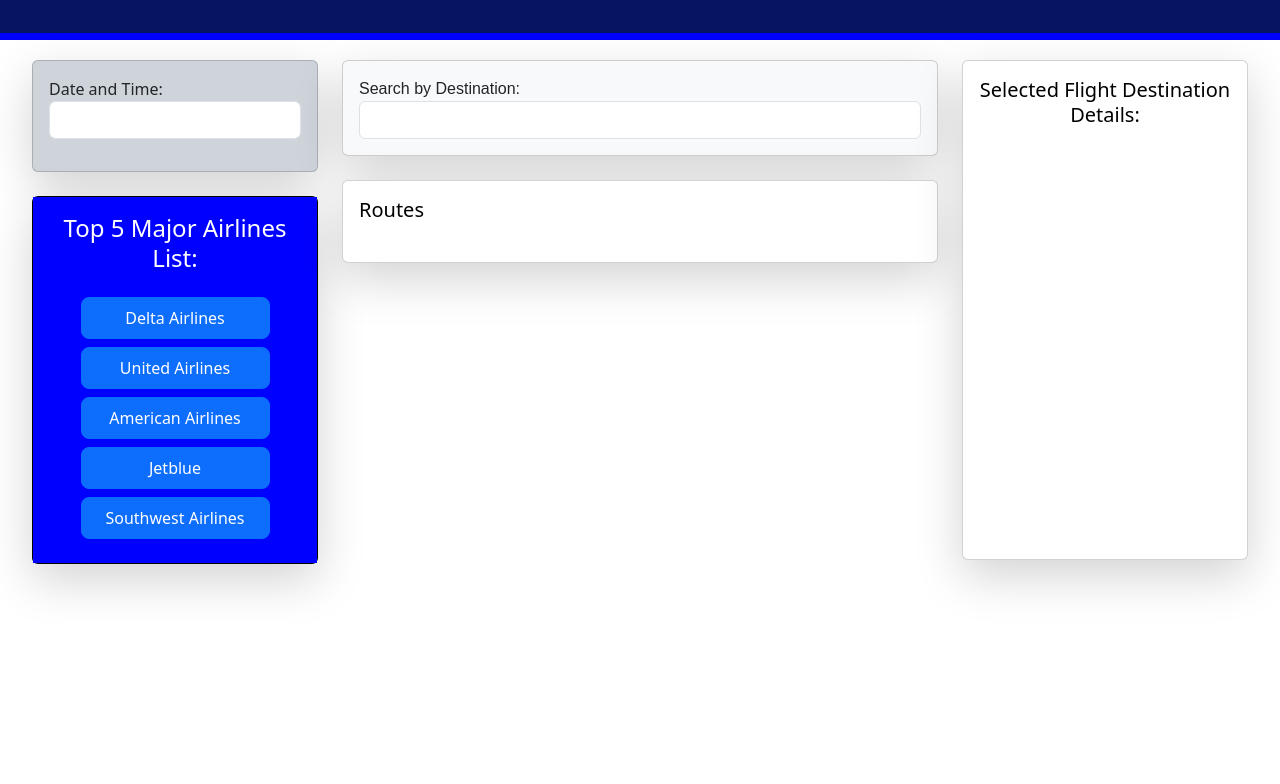
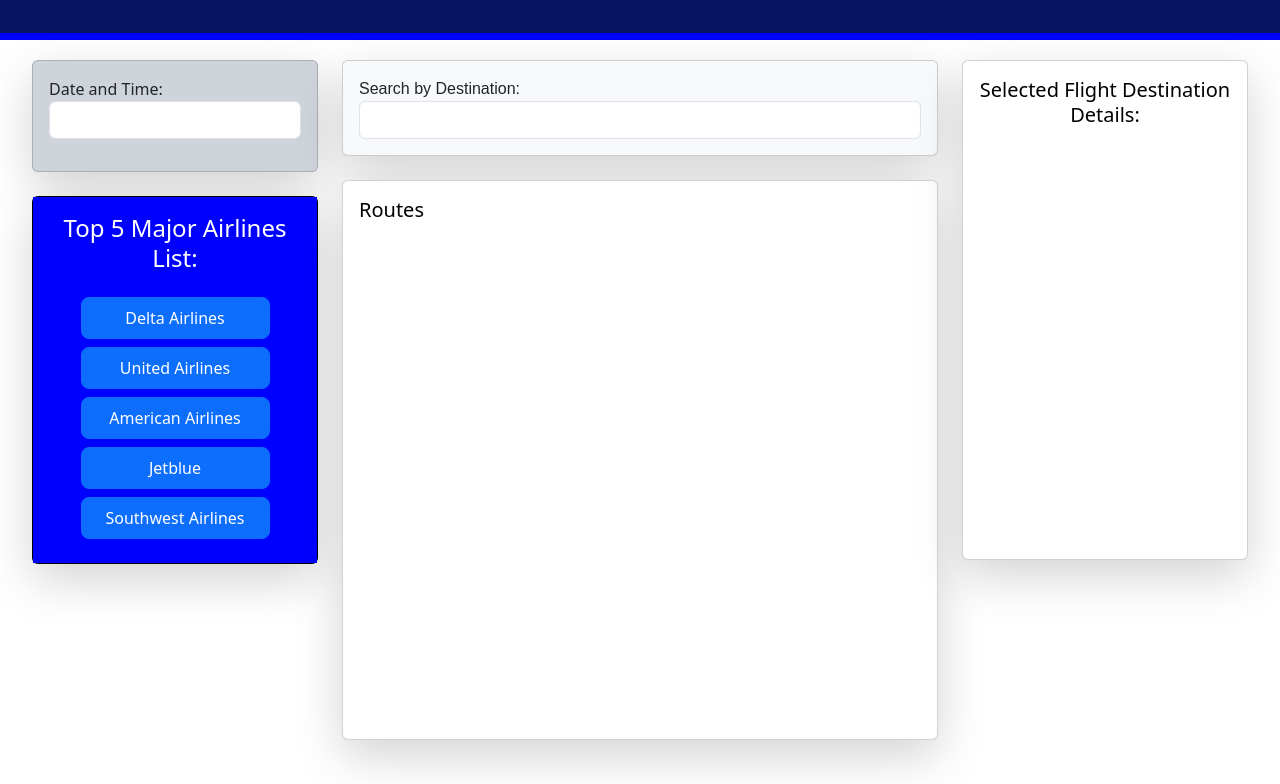
Before and after one commit to GR-Uconn-coding-bootcamp-projects/Top-Major-Airline-Tracking-App_Group2, a plain HTML site: page index.html in a window 1280 px wide. Shown: the part 95-879 px from the top of the page. Before the commit the page ends 800 px from the top, so only its background shows below. Drawn offline with nearby package versions, Linux system fonts and the light colour scheme.

Commit message:
Adjust table area

```diff
--- a/index.html
+++ b/index.html
@@ -95,7 +95,7 @@
               <input id="tags" class="form-control" />
             </div>
           </div>
-          <div class="card mb-4 card-height shadow-lg" style="height: auto;">
+          <div class="card mb-4 card-height shadow-lg" style="height: 35rem">
             <div class="card-body">
               <h6 class="subtitle text-black align-items-start fs-5">Routes</h6>
               <div class="flight-table" id="flightTable"></div>
```
